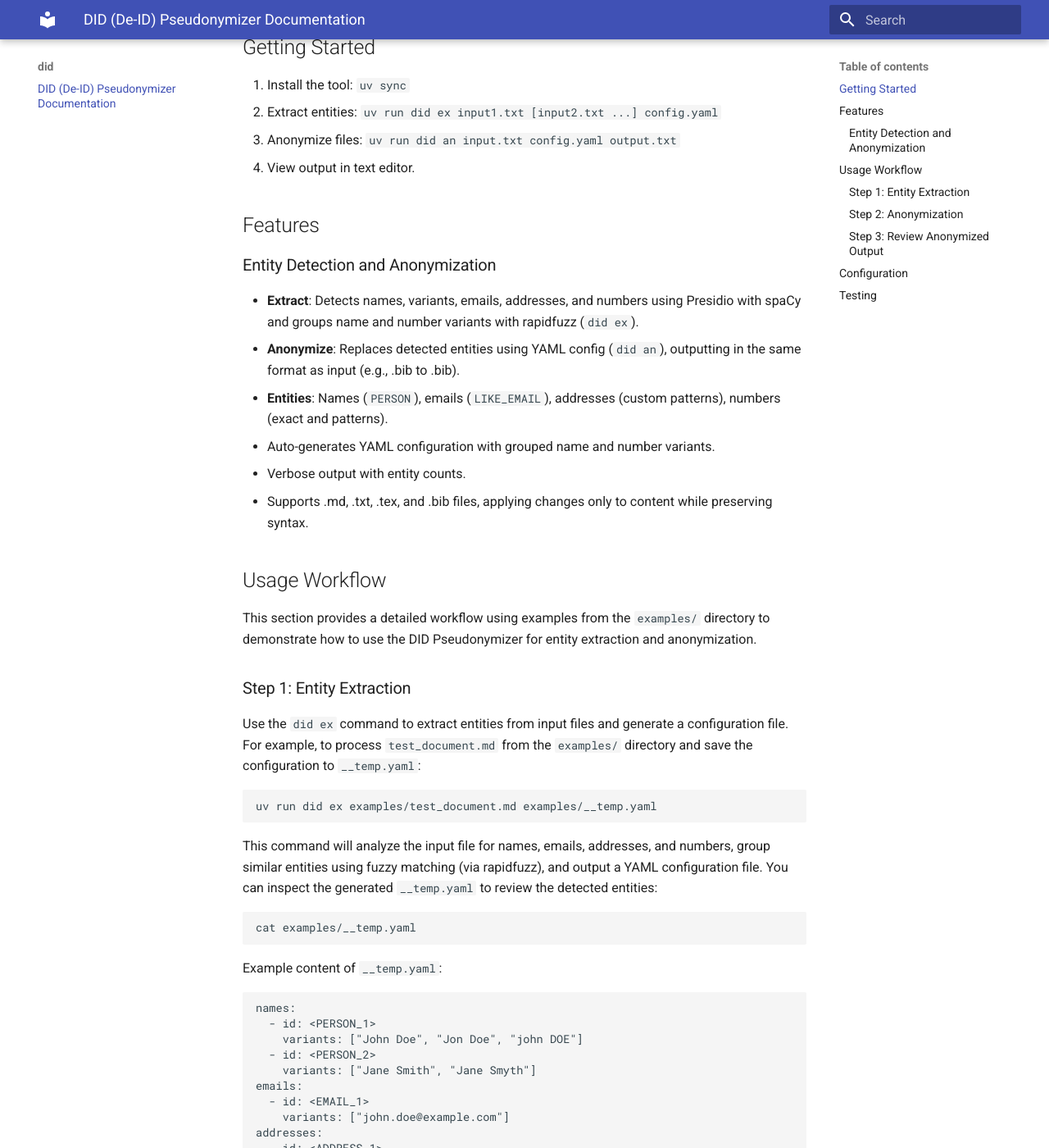
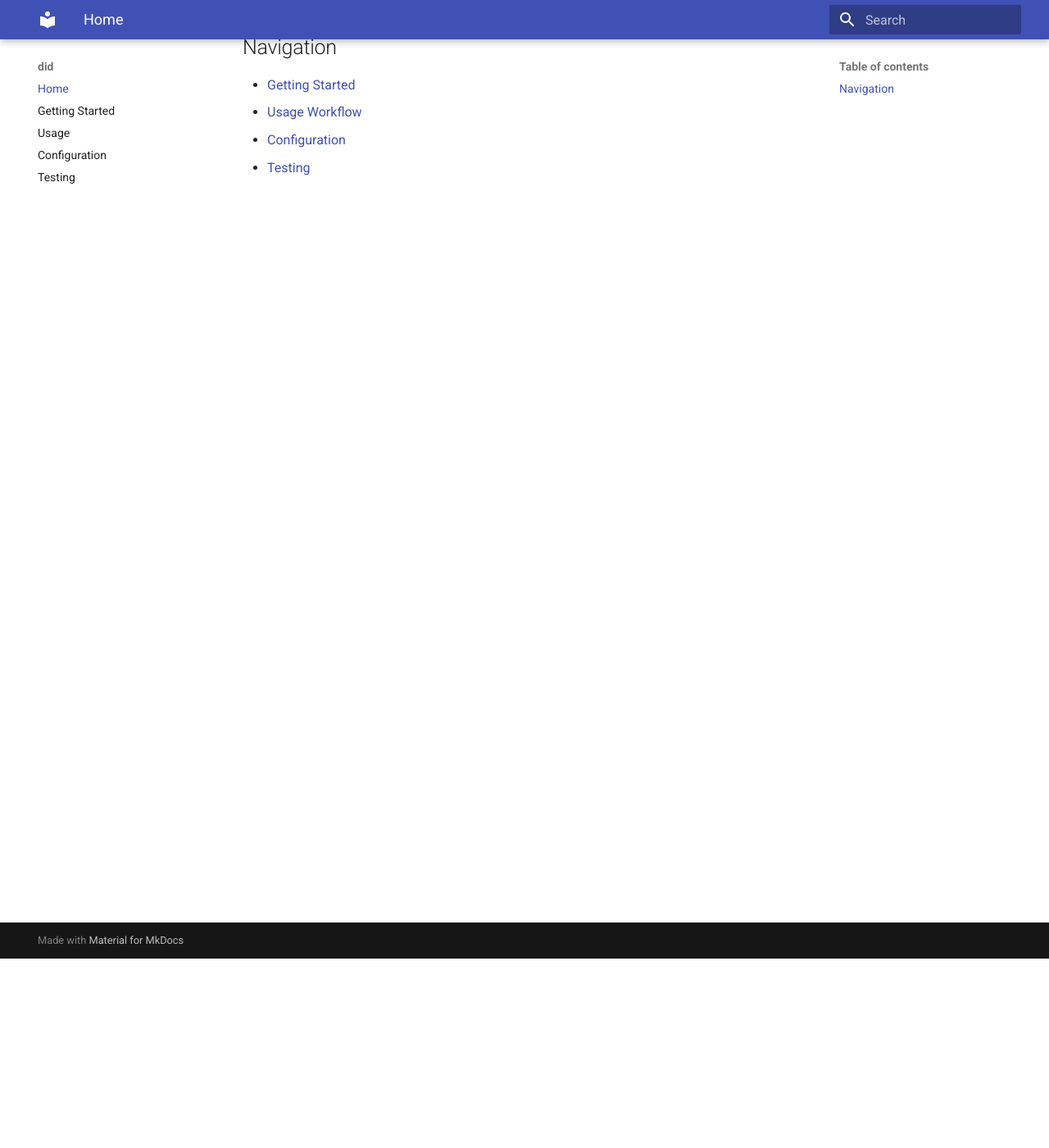
Before and after one commit to evidlabel/did, an MkDocs documentation site: the page built from docs/index.md, in a window 1280 px wide and 1400 px high, scrolled down 231 px. Shown: the whole window at 82% size. Built offline with MkDocs 1.6.1 and Material for MkDocs 9.7.7, drawn with Linux system fonts in a browser that asks for light colours; some of the changed text lies outside the part shown.

Commit message:
update docs

````diff
--- a/docs/index.md
+++ b/docs/index.md
@@ -1,102 +1,9 @@
 # DID (De-ID) Pseudonymizer Documentation
 
-A CLI tool to anonymize text, Markdown, TeX, and BibTeX files based on Presidio, with spaCy-based entity detection and rapidfuzz for fuzzy name and number matching.
+A CLI tool to anonymize text, Markdown, TeX, and BibTeX files based on Presidio, using spaCy for entity detection and rapidfuzz for fuzzy name and number matching.
 
-## Getting Started
-1. Install the tool: `uv sync`
-2. Extract entities: `uv run did ex input1.txt [input2.txt ...] config.yaml`
-3. Anonymize files: `uv run did an input.txt config.yaml output.txt`
-4. View output in text editor.
-
-## Features
-
-### Entity Detection and Anonymization
-- **Extract**: Detects names, variants, emails, addresses, and numbers using Presidio with spaCy and groups name and number variants with rapidfuzz (`did ex`).
-- **Anonymize**: Replaces detected entities using YAML config (`did an`), outputting in the same format as input (e.g., .bib to .bib).
-- **Entities**: Names (`PERSON`), emails (`LIKE_EMAIL`), addresses (custom patterns), numbers (exact and patterns).
-- Auto-generates YAML configuration with grouped name and number variants.
-- Verbose output with entity counts.
-- Supports .md, .txt, .tex, and .bib files, applying changes only to content while preserving syntax.
-
-## Usage Workflow
-This section provides a detailed workflow using examples from the `examples/` directory to demonstrate how to use the DID Pseudonymizer for entity extraction and anonymization.
-
-### Step 1: Entity Extraction
-Use the `did ex` command to extract entities from input files and generate a configuration file. For example, to process `test_document.md` from the `examples/` directory and save the configuration to `__temp.yaml`:
-```bash
-uv run did ex examples/test_document.md examples/__temp.yaml
-```
-
-This command will analyze the input file for names, emails, addresses, and numbers, group similar entities using fuzzy matching (via rapidfuzz), and output a YAML configuration file. You can inspect the generated `__temp.yaml` to review the detected entities:
-```bash
-cat examples/__temp.yaml
-```
-
-Example content of `__temp.yaml`:
-```yaml
-names:
-  - id: <PERSON_1>
-    variants: ["John Doe", "Jon Doe", "john DOE"]
-  - id: <PERSON_2>
-    variants: ["Jane Smith", "Jane Smyth"]
-emails:
-  - id: <EMAIL_1>
-    variants: ["john.doe@example.com"]
-addresses:
-  - id: <ADDRESS_1>
-    variants: ["123 One Street, Springfield, US"]
-numbers:
-  - id: <NUMBER_1>
-    variants: ["1234567890", "12 34 56 78"]
-    pattern: "\\b\\d{2}\\s+\\d{2}\\s+\\d{2}\\s+\\d{2}\\b"
-```
-
-You can manually edit this YAML file to customize replacement IDs or patterns before proceeding to anonymization.
-
-### Step 2: Anonymization
-After generating or editing the configuration file, use the `did an` command to anonymize the input file based on the YAML config. For example:
-```bash
-uv run did an examples/test_document.md examples/__temp.yaml examples/gaai.md
-```
-
-This command reads the entities and replacement rules from `__temp.yaml` and replaces detected entities in `test_document.md` with their corresponding IDs (e.g., `<PERSON_1>`, `<NUMBER_1>`). The anonymized output is saved to `gaai.md`.
-
-### Step 3: Review Anonymized Output
-Open the output file (`examples/gaai.md`) in a text editor to verify the anonymization. For instance, the line:
-```
-Contact John Doe at 1234567890 or Jane Smith via 12 34 56 78.
-```
-will be anonymized to:
-```
-Contact <PERSON_1> at <NUMBER_1> or <PERSON_2> via <NUMBER_1>.
-```
-
-This workflow ensures that sensitive information is consistently replaced across your documents while handling variations in entity formats through fuzzy matching and pattern recognition.
-
-## Configuration
-Generated `config.yaml` example:
-
-```yaml
-names:
-  - id: <PERSON_1>
-    variants: ["John Doe", "Jon Doe", "john DOE"]
-  - id: <PERSON_2>
-    variants: ["Jane Smith", "Jane Smyth"]
-emails:
-  - id: <EMAIL_1>
-    variants: ["john.doe@example.com"]
-addresses:
-  - id: <ADDRESS_1>
-    variants: ["123 One Street, Springfield, US"]
-numbers:
-  - id: <NUMBER_1>
-    variants: ["1234567890", "12 34 56 78"]
-    pattern: "\\b\\d{2}\\s+\\d{2}\\s+\\d{2}\\s+\\d{2}\\b"
-```
-
-## Testing
-Run tests with:
-```bash
-uv run pytest
-```
-Tests cover entity detection, fuzzy name and number grouping, and anonymization.
+## Navigation
+- [Getting Started](getting-started.md)
+- [Usage Workflow](usage.md)
+- [Configuration](configuration.md)
+- [Testing](testing.md)
--- a/mkdocs.yml
+++ b/mkdocs.yml
@@ -1,3 +1,9 @@
 site_name: did
 theme: material
 docs_dir: docs
+nav:
+  - Home: index.md
+  - Getting Started: getting-started.md
+  - Usage: usage.md
+  - Configuration: configuration.md
+  - Testing: testing.md
````
Also changed, not shown: README.md (+9 -30 lines), docs/configuration.md (added, +29 -0 lines), docs/getting-started.md (added, +9 -0 lines), docs/testing.md (added, +7 -0 lines), docs/usage.md (added, +36 -0 lines).
